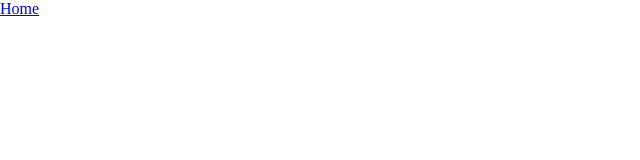
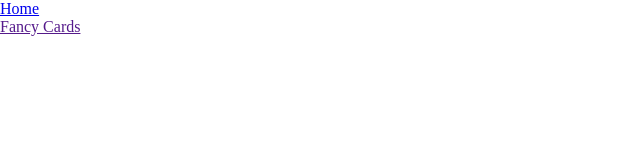
Before and after one commit to Marc-Klein/littleThings, a Next.js app: page / in a window 1280 px wide. Shown: the top 160 px of the page, without its empty margins (0-640 px from the left). Built offline with nearby package versions, Linux system fonts and the light colour scheme.

Commit message:
chore: added Link comp

```diff
--- /dev/null
+++ b/src/organisms/project-links/index.jsx
@@ -0,0 +1,8 @@
+import React from "react";
+import Link from "next/link";
+
+const ProjectLinks = () => {
+	return <Link href="">Fancy Cards</Link>;
+};
+
+export default ProjectLinks;
--- a/src/pages/index.jsx
+++ b/src/pages/index.jsx
@@ -1,6 +1,7 @@
 import Head from "next/head";
 import React from "react";
 import Layout from "../organisms/layout";
+import ProjectLinks from "../organisms/project-links";
 
 const Page = () => {
 	return (
@@ -9,6 +10,7 @@ const Page = () => {
 				<title key="title">My Project</title>
 				<meta key="description" name="description" content="Little Projects" />
 			</Head>
+			<ProjectLinks />
 		</Layout>
 	);
 };
```
